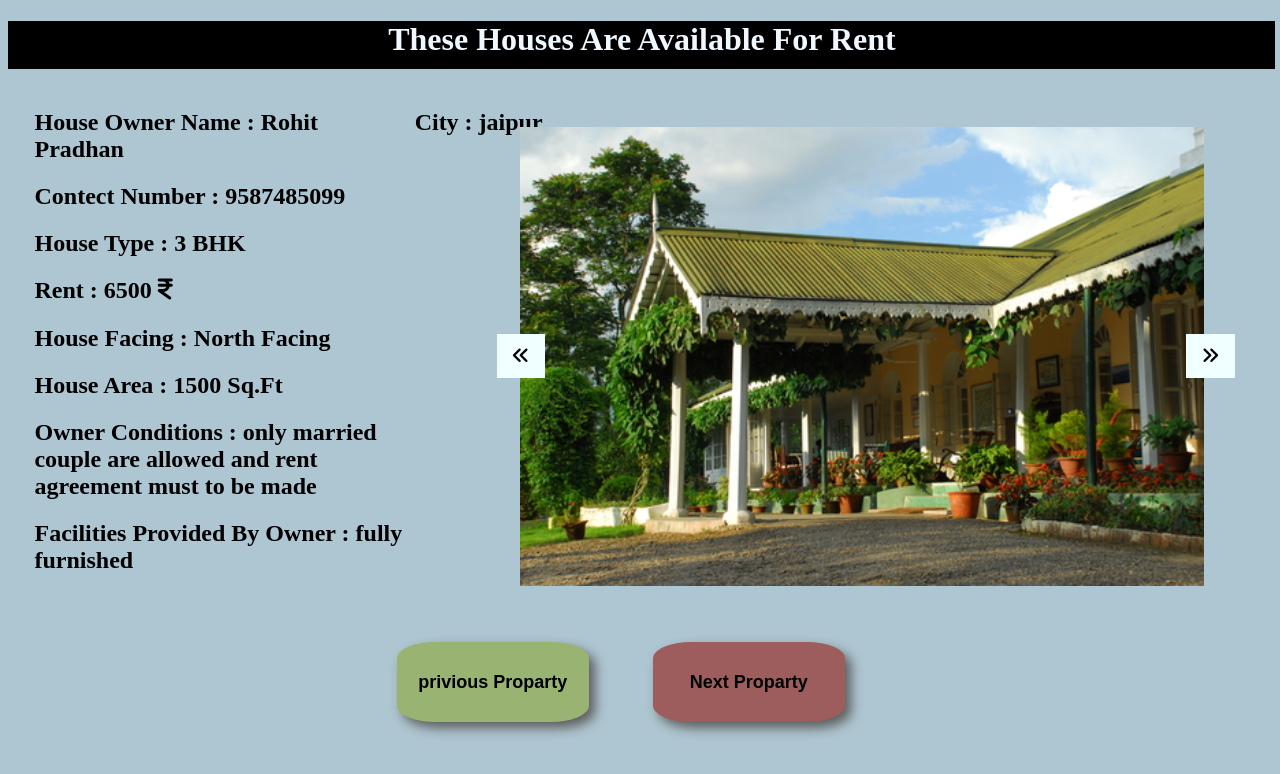
After one commit to Rohit1pradhan/RentWala, a Django app: page /addhome/ in a window 1280 px wide. The commit adds this page. Shown: the top 774 px of the page. Run offline with Django 4.2, Linux system fonts and the light colour scheme; data comes from the database, SQL or seed files in the repository; both versions use the stored data as it was after the commit.

Commit message:
add new feature of adding proparty

```diff
--- a/RentWala1/urls.py
+++ b/RentWala1/urls.py
@@ -32,7 +32,5 @@ urlpatterns = [
     path('search/',views.searchfortanent),
     path('alluser/',views.allusers),
     path('addproparty/',views.addproparty),
-    path('addhome/',views.addhouse.as_view()),
-    # path('houseOnCityBasis/',views.CityBasis)
-
+    path('addhome/',views.addhouse.as_view())
 ]+ static(settings.MEDIA_URL,document_root=settings.MEDIA_ROOT)
--- a/api/admin.py
+++ b/api/admin.py
@@ -1,6 +1,6 @@
 from django.contrib import admin
 
-from api.models import user, reset, activations, varify_mail, addhouse
+from api.models import user, reset, activations, varify_mail, AddHouse
 
 
 # Register your models here.
@@ -16,7 +16,7 @@ class resetadmin(admin.ModelAdmin):
 class activateadmin(admin.ModelAdmin):
     list_display = ['id','user_id','activation','current_city']
 
-@admin.register(addhouse)
+@admin.register(AddHouse)
 class addhouseadmin(admin.ModelAdmin):
     list_display = ['id','owner_name','owner_contect_number','house_type','rent','house_facing','area','conditions','Facilities','city','picture1','picture2','picture3']
 
--- a/api/models.py
+++ b/api/models.py
@@ -17,7 +17,7 @@ class activations(models.Model):
     activation=models.CharField(max_length=10)
     current_city=models.CharField(max_length=30)
 
-class addhouse(models.Model):
+class AddHouse(models.Model):
     owner_name=models.CharField(max_length=50)
     owner_contect_number=models.CharField(max_length=15)
     house_type=models.IntegerField()
--- a/api/serializers.py
+++ b/api/serializers.py
@@ -1,6 +1,6 @@
 from rest_framework import serializers
 
-from api.models import user, reset, activations, varify_mail, addhouse
+from api.models import user, reset, activations, varify_mail, AddHouse
 
 
 class userserializer(serializers.Serializer):
@@ -53,7 +53,7 @@ class activationserializer(serializers.Serializer):
 
 class addhouseserializer(serializers.ModelSerializer):
     class Meta:
-        model=addhouse
+        model=AddHouse
         fields='__all__'
 class varifyserializer(serializers.ModelSerializer):
     class Meta:
--- a/api/views.py
+++ b/api/views.py
@@ -11,7 +11,7 @@ from rest_framework.renderers import JSONRenderer
 from rest_framework.response import Response
 from rest_framework.views import APIView
 
-from api.models import user, reset, activations, varify_mail
+from api.models import user, reset, activations, varify_mail, AddHouse
 from api.serializers import userserializer, resetserializer, activationserializer, varifyserializer, addhouseserializer
 
 
@@ -216,7 +216,6 @@ def searchfortanent(request):
 
 def allusers(request):
     data=user.objects.all()
-    print(data)
     l=[]
     for i in data:
         serializer = userserializer(i)
@@ -236,4 +235,28 @@ class addhouse(APIView):
         if serializer.is_valid(raise_exception=True):
             serializer.save()
             return Response({'msg':'data save'})
-        return HttpResponse('error h')
+        return HttpResponse('Error in serializer validations')
+
+    def get(self,request):
+        data=AddHouse.objects.all()
+        l = []
+        for i in data:
+            l1=[]
+            serializer = addhouseserializer(i)
+            l1.append(serializer.data['owner_name'])
+            l1.append(serializer.data['owner_contect_number'])
+            l1.append(serializer.data['house_type'])
+            l1.append(serializer.data['rent'])
+            l1.append(serializer.data['house_facing'])
+            l1.append(serializer.data['area'])
+            l1.append(serializer.data['conditions'])
+            l1.append(serializer.data['Facilities'])
+            l1.append(serializer.data['city'])
+            l1.append(serializer.data['picture1'])
+            l1.append(serializer.data['picture2'])
+            l1.append(serializer.data['picture3'])
+
+            l.append(l1)
+        print(type(l))
+
+        return render(request,'Rent Houses.html',{'data':l,'length':len(l)})
--- /dev/null
+++ b/templates/Rent Houses.html
@@ -0,0 +1,380 @@
+<!DOCTYPE html>
+<html lang="en">
+<head>
+    <link rel="stylesheet" href="https://cdnjs.cloudflare.com/ajax/libs/font-awesome/6.4.0/css/all.min.css">
+    <meta charset="UTF-8">
+    <meta http-equiv="X-UA-Compatible" content="IE=edge">
+    <meta name="viewport" content="width=device-width, initial-scale=1.0">
+    <title>House For Rent</title>
+
+    <style>
+        body{
+            background-color: rgb(174, 198, 209);
+            width: 99%;
+            height: 100%;
+        }
+        header{
+            background-color: black;
+            color: aliceblue;
+            padding-left: 30%;
+            height: 3em;
+        }
+        section .house{
+            height: 35em;
+            margin-top: 1%;
+            display: flex;
+            justify-content: space-between;
+        }
+        .details{
+            display: flex;
+            flex-wrap: wrap ;
+            flex-direction: column;
+            width: 30%;
+            padding: 2%;
+
+        }
+        .details h2{
+            margin: 0.3%;
+        }
+        .img{
+            width: 60%;
+            padding: 2%;
+            position: relative;
+        }
+        .img img{
+            width: 90%;
+            height: 90%;
+            padding-left: 4%;
+            padding-top: 2.6%;
+            /* overflow: hidden; */
+            position: relative;
+        }
+        .right{
+            position: absolute;
+            right: 5%;
+            top: 45%;
+            width: 4%;
+            height: 5%;
+            border: none;
+            font-size: large;
+            padding: 1%;
+            background-color: azure;
+
+        }
+        .right i{
+            width: 100%;
+            height: 100%;
+            margin-left: 22%;
+            margin-top: 12%;
+        }
+        .right:hover{
+            cursor: pointer ;
+        }
+        .left{
+            position: absolute;
+            left: 4%;
+            top: 45%;
+            width: 4%;
+            height: 5%;
+            border: none;
+            font-size: large;
+            padding: 1%;
+            background-color: azure;
+        }
+        .left:hover{
+            cursor: pointer;
+        }
+        .left i{
+            width: 100%;
+            height: 100%;
+            margin-left: 22%;
+            margin-top: 12%;
+        }
+        #next button{
+            position:absolute;
+            left: 51%;
+            width: 15%;
+            height: 10%;
+            font-size: large;
+            font-weight: bold;
+            border-radius: 20%;
+            background-color: rgb(157, 93, 93);
+            border: none;
+            box-shadow: 6px 6px 12px #5c5c5c;
+        }
+        #next button:hover{
+            cursor: pointer;
+        }
+        #privious button{
+            position:absolute;
+            left: 31%;
+            width: 15%;
+            height: 10%;
+            font-size: large;
+            font-weight: bold;
+            border-radius: 20%;
+            background-color: rgb(153, 179, 114);
+            border: none;
+            box-shadow: 6px 6px 12px #5c5c5c;
+        }
+        #privious button:hover{
+            cursor: pointer;
+        }
+
+
+
+
+
+
+
+    </style>
+</head>
+<body>
+    <header>
+       <h1> These Houses Are Available For Rent</h1>
+    </header>
+    <section>
+        <div class="house">
+            <div class="details">
+                <h2>House Owner Name : <span id="name">mr.</span></h2> <br>
+                <h2>Contect Number : <span id="number">mr.</span></h2><br>
+                <h2>House Type : <span id="bhk">mr.</span></h2><br>
+                <h2>Rent : <span id="rent">mr.</span> <i class="fa-solid fa-indian-rupee-sign"></i></h2><br>
+                <h2>House Facing : <span id="facing">mr.</span></h2><br>
+                <h2>House Area : <span id="area">mr.</span></h2><br>
+                <h2>Owner Conditions : <span id="condition">mr.</span></h2><br>
+                <h2>Facilities Provided By Owner : <span id="facilities">mr.</span></h2><br>
+                <h2>City : <span id="city">mr.</span></h2><br>
+            </div>
+            <div class="img">
+                <img src="C:\Users\rohit\OneDrive\Desktop\rp\RentWala1\static\images\Bungalow.jpg" alt="" id="1">
+                <span class="left" onclick="leftphoto()"><i class="fa-solid fa-angles-left"></i></span>
+                <span class="right" onclick="rightphoto()"><i class="fa-solid fa-angles-right"></i></span>
+            </div>
+        </div>
+        <div id="privious">
+            <button onclick="privousproparty()">privious Proparty</button>
+
+        </div>
+        <div id="next">
+            <button onclick="nextproparty()">Next Proparty</button>
+
+        </div>
+    </section>
+    <script>
+        let count=0
+        function nextproparty(){
+            count=count+1
+            pro(count)
+
+        }
+
+        function privousproparty(){
+            count=count-1
+            pro(count)
+        }
+
+        var x="{{length}}"
+                var y="{{data}}"
+                var z=0
+                let arr=y.split('[')
+                let arr1=arr.join('')
+                let arr2=arr1.split(']')
+                let arr3=arr2.join('-')
+                let arr4=arr3.split('-,')
+
+                console.log(arr4);
+                console.log('hi');
+                console.log(arr4[1]);
+
+
+
+                for (let index = 0; index < arr4.length; index++) {
+                    arr5=arr4[index].split(",")
+                    console.log(arr[5]);
+                    let img=arr5[9].replace('&#x27;','')
+                    img1=img.replace('&#x27;','')
+                    let img2=arr5[10].replace('&#x27;','')
+                    img3=img2.replace('&#x27;','')
+                    let img4=arr5[11].replace('&#x27;','')
+                    img5=img4.replace('&#x27;','')
+                    console.log(arr[5]);
+
+                    for (let index = 0; index < arr5.length; index++) {
+
+                            let x=arr5[index].replace('&#x27;','')
+                            let y=x.replace('&#x27;','')
+                            if (index==0) {
+                                document.querySelector('#name').textContent=y
+
+                            }
+                            if (index==1) {
+                                document.querySelector('#number').textContent=y
+
+                            }
+                            if (index==2) {
+                                document.querySelector('#bhk').textContent=y+' BHK'
+
+                            }
+                            if (index==3) {
+                            document.querySelector('#rent').textContent=y
+
+                            }
+                            if (index==4) {
+                            document.querySelector('#facing').textContent=y
+
+                            }
+                            if (index==5) {
+                                document.querySelector('#area').textContent=y+' Sq.Ft'
+
+                            }
+                            if (index==6) {
+                                document.querySelector('#condition').textContent=y
+
+                            }
+                            if (index==7) {
+                                document.querySelector('#facilities').textContent=y
+
+                            }
+                            if (index==8) {
+                                document.querySelector('#city').textContent=y
+
+                            }
+                            if (index==9){
+                                document.getElementById("1").src =img1;
+                            }
+                    }
+                    break
+                }
+
+
+
+    </script>
+
+
+        <script>
+             function pro(num){
+                var x="{{length}}"
+                var y="{{data}}"
+                var z=0
+                let arr=y.split('[')
+                let arr1=arr.join('')
+                let arr2=arr1.split(']')
+                let arr3=arr2.join('-')
+                let arr4=arr3.split('-,')
+
+                console.log(arr4);
+                console.log('hi');
+                console.log(arr4[1]);
+
+
+
+                for (let index = 0; index < arr4.length; index++) {
+                if (index==num) {
+
+                    arr5=arr4[index].split(",")
+                    console.log(arr[5]);
+                    let img=arr5[9].replace('&#x27;','')
+                    img1=img.replace('&#x27;','')
+                    let img2=arr5[10].replace('&#x27;','')
+                    img3=img2.replace('&#x27;','')
+                    let img4=arr5[11].replace('&#x27;','')
+                    img5=img4.replace('&#x27;','')
+                    console.log(arr[5]);
+
+                    for (let index = 0; index < arr5.length; index++) {
+
+                            let x=arr5[index].replace('&#x27;','')
+                            let y=x.replace('&#x27;','')
+                            if (index==0) {
+                                document.querySelector('#name').textContent=y
+
+                            }
+                            if (index==1) {
+                                document.querySelector('#number').textContent=y
+
+                            }
+                            if (index==2) {
+                                document.querySelector('#bhk').textContent=y+' BHK'
+
+                            }
+                            if (index==3) {
+                            document.querySelector('#rent').textContent=y
+
+                            }
+                            if (index==4) {
+                            document.querySelector('#facing').textContent=y
+
+                            }
+                            if (index==5) {
+                                document.querySelector('#area').textContent=y+' Sq.Ft'
+
+                            }
+                            if (index==6) {
+                                document.querySelector('#condition').textContent=y
+
+                            }
+                            if (index==7) {
+                                document.querySelector('#facilities').textContent=y
+
+                            }
+                            if (index==8) {
+                                document.querySelector('#city').textContent=y
+
+                            }
+                            if (index==9){
+                                document.getElementById("1").src =img1;
+                            }
+
+                    }
+
+
+
+                 }
+                }
+
+                }
+                function leftphoto(){
+                        console.log(document.getElementById("1").src)
+                        let x=document.getElementById("1").src
+                        if (document.getElementById("1").src ==x && y==1)
+                        {
+                            console.log('yes');
+                            document.getElementById("1").src =img3;
+                            y=0
+
+
+                        }
+                        else if (document.getElementById("1").src == x && y==0)
+                        {
+                            document.getElementById("1").src = img1;
+                            y=1
+
+                        }
+                    }
+
+                y=0
+                function rightphoto(){
+                        console.log(img1);
+                        console.log(img3);
+                        console.log(img5);
+                        console.log(document.getElementById("1").src)
+                        let x=document.getElementById("1").src
+
+                        if (document.getElementById("1").src ==x && y==0) {
+                            console.log('okkk');
+                            document.getElementById("1").src =img3;
+                            y=1
+
+                        }
+
+                        else if (document.getElementById("1").src == x && y==1) {
+                            console.log('ho');
+                            document.getElementById("1").src = img5;
+                            y=0
+                        }
+
+                    }
+        </script>
+</body>
+</html>
```
Also changed, not shown: templates/demo.html (added, +43 -0 lines), templates/login.html (+44 -0 lines), HousePictures/1.jpg (added), HousePictures/2.jpg (added), HousePictures/3.jpg (added), db.sqlite3.
